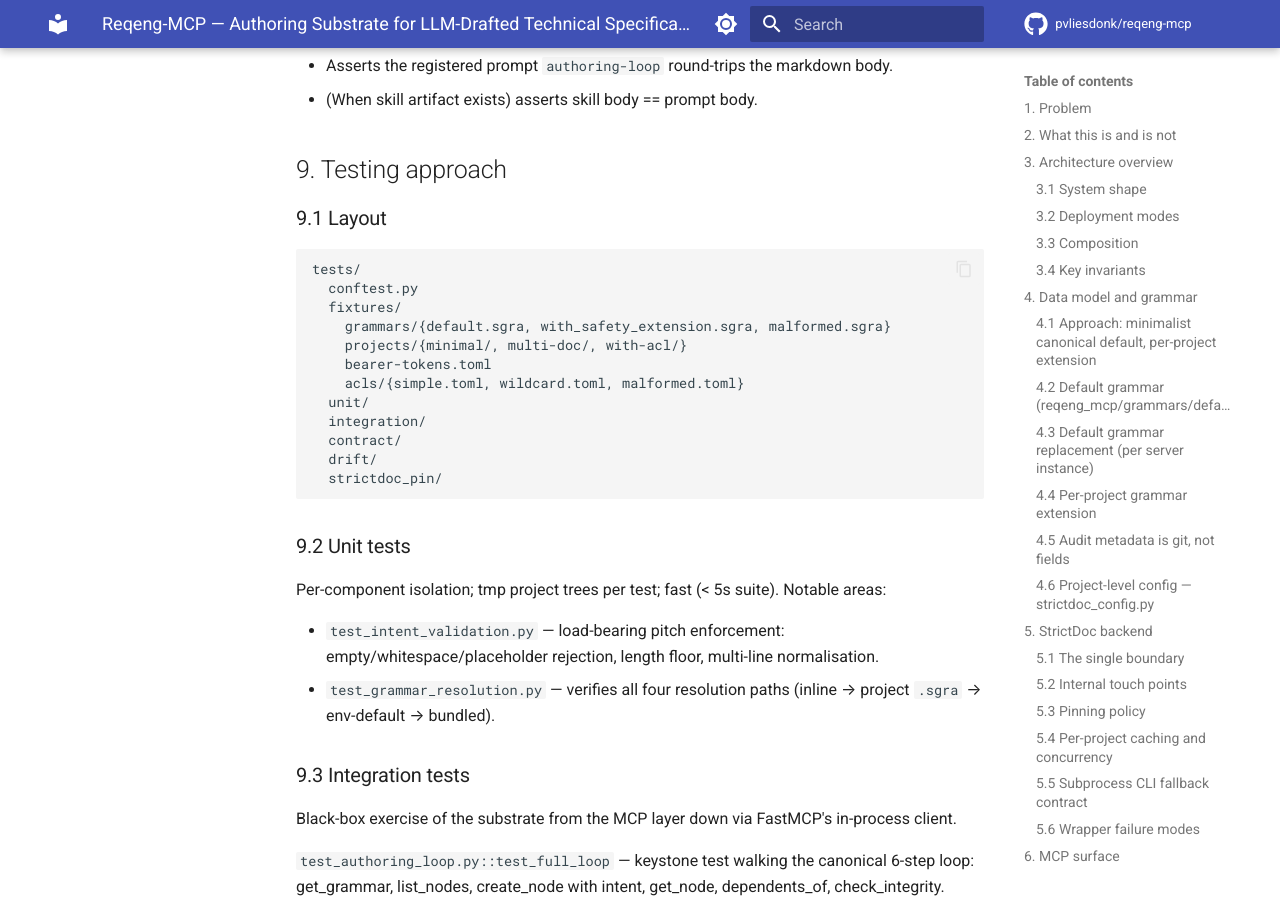
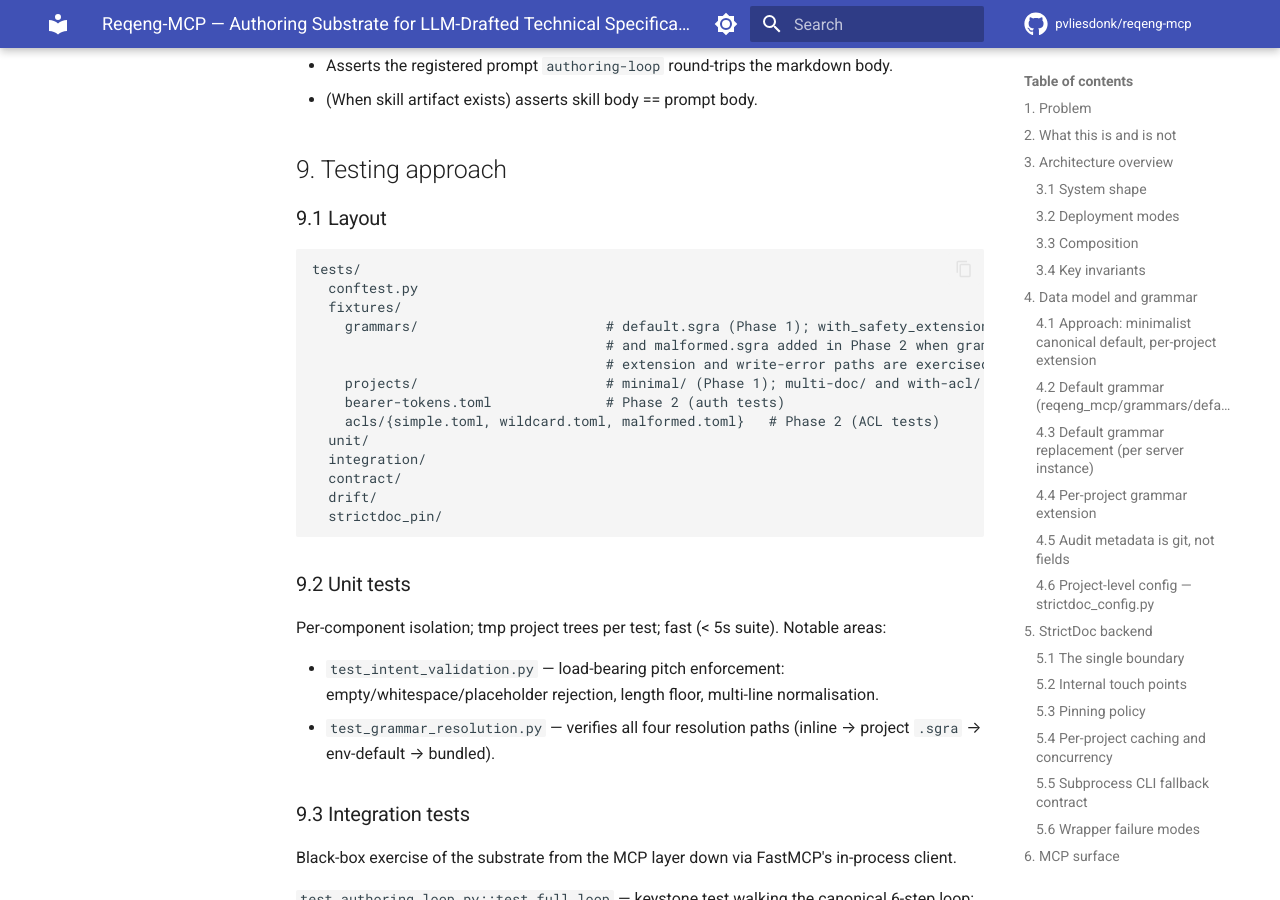
Before and after one commit to pvliesdonk/reqeng-mcp, an MkDocs documentation site: the page built from docs/specs/2026-05-02-reqeng-mcp-design.md, in a window 1280 px wide and 900 px high, scrolled down 19292 px. Built offline with MkDocs 1.6.1 and Material for MkDocs 9.7.7, drawn with Linux system fonts in a browser that asks for light colours; comment, search, counter and statistics services are not loaded.

Commit message:
docs: address claude-review round 2 residuals
- spec §9.1: drop with_safety_extension.sgra and malformed.sgra from
  the fixtures layout; add comments noting Phase 1 vs Phase 2 fixture
  scope so the spec and plan agree on what exists when
- plan Task 1: add explicit relation_type assertion in
  test_relation_without_role for symmetry with test_relation_file_target
  (mypy already guards via Literal, but the explicit assertion makes
  coverage symmetric across both relation_type values)

Refs #7 (PR), #3 (Phase 1 epic).

Co-Authored-By: Claude Opus 4.7 (1M context) <noreply@anthropic.com>

```diff
--- a/docs/specs/2026-05-02-reqeng-mcp-design.md
+++ b/docs/specs/2026-05-02-reqeng-mcp-design.md
@@ -522,10 +522,12 @@ Test `tests/drift/test_discipline_consistency.py`:
 tests/
   conftest.py
   fixtures/
-    grammars/{default.sgra, with_safety_extension.sgra, malformed.sgra}
-    projects/{minimal/, multi-doc/, with-acl/}
-    bearer-tokens.toml
-    acls/{simple.toml, wildcard.toml, malformed.toml}
+    grammars/                       # default.sgra (Phase 1); with_safety_extension.sgra
+                                    # and malformed.sgra added in Phase 2 when grammar
+                                    # extension and write-error paths are exercised
+    projects/                       # minimal/ (Phase 1); multi-doc/ and with-acl/ in Phase 2
+    bearer-tokens.toml              # Phase 2 (auth tests)
+    acls/{simple.toml, wildcard.toml, malformed.toml}   # Phase 2 (ACL tests)
   unit/
   integration/
   contract/
```
Also changed, not shown: docs/plans/2026-05-02-phase-1-read-substrate.md (+1 -0 lines).
